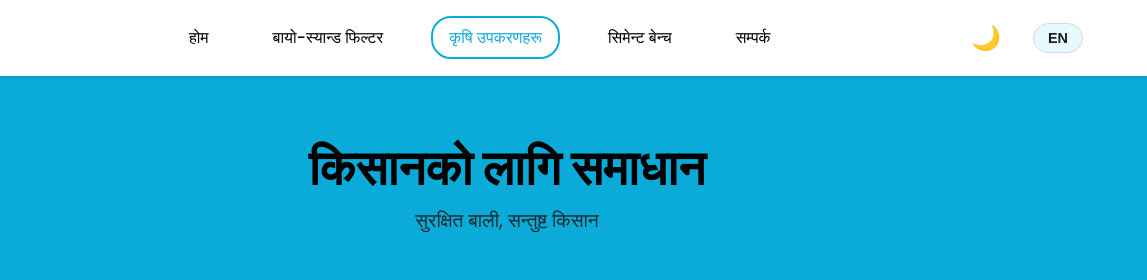
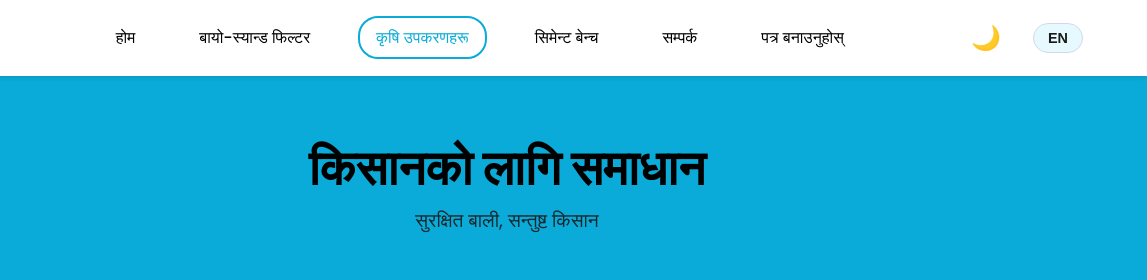
Before and after one commit to xurde-Odyssey/DipakSup, a website built with Vite: page agricultural-tools.html in a window 1280 px wide. Shown: the top 280 px of the page, 133-1280 px from the left. Built offline with nearby package versions, Linux system fonts and the light colour scheme.

Commit message:
added letter gen link

```diff
--- a/agricultural-tools.html
+++ b/agricultural-tools.html
@@ -32,6 +32,7 @@
                 <li><a href="agricultural-tools.html" class="active" data-i18n="nav_tools">Agricultural Tools</a></li>
                 <li><a href="cement-bench.html" data-i18n="nav_benches">Cement Benches</a></li>
                 <li><a href="contact.html" data-i18n="nav_contact">Contact Us</a></li>
+                <li><a href="https://letter-gen-two.vercel.app/" target="_blank" rel="noopener noreferrer" data-i18n="nav_letter">Create Letter</a></li>
             </ul>
             <div class="nav-controls">
                 <button id="theme-toggle" class="theme-toggle-btn" aria-label="Toggle dark mode">
@@ -217,6 +218,7 @@
                         <li><a href="agricultural-tools.html" data-i18n="nav_tools">Agricultural Tools</a></li>
                         <li><a href="cement-bench.html" data-i18n="nav_benches">Cement Benches</a></li>
                         <li><a href="contact.html" data-i18n="nav_contact">Contact Us</a></li>
+                <li><a href="https://letter-gen-two.vercel.app/" target="_blank" rel="noopener noreferrer" data-i18n="nav_letter">Create Letter</a></li>
                     </ul>
                 </div>
 
--- a/script.js
+++ b/script.js
@@ -5,6 +5,7 @@ const translations = {
         nav_tools: "Agricultural Tools",
         nav_benches: "Cement Benches",
         nav_contact: "Contact Us",
+        nav_letter: "Create Letter",
         hero_title: "Dipak Suppliers",
         hero_desc: "We provide high-quality bio-sand filters and agricultural tools for your community. Certified solutions for health and productivity.",
         stat_happy_clients: "Happy Clients",
@@ -112,6 +113,7 @@ const translations = {
         nav_tools: "कृषि उपकरणहरू",
         nav_benches: "सिमेन्ट बेन्च",
         nav_contact: "सम्पर्क",
+        nav_letter: "पत्र बनाउनुहोस्",
         hero_title: "दीपक सप्लायर्स",
         hero_desc: "हामी तपाईंको समुदायलाई उच्च गुणस्तरको बायो-स्यान्ड फिल्टर र कृषि उपकरणहरू प्रदान गर्दछौं। स्वास्थ्य र उत्पादकताको लागि प्रमाणित समाधान।",
         stat_happy_clients: "खुसी ग्राहकहरू",
```
Also changed, not shown: bio-sand-filter.html (+2 -0 lines), cement-bench.html (+2 -0 lines), contact.html (+2 -0 lines), index.html (+2 -0 lines), products-ads.html (+2 -0 lines), dist/agricultural-tools.html, dist/assets/script-BTY3HoYG.js (deleted), dist/assets/script-Bm3gsdl7.js (added), dist/bio-sand-filter.html, dist/cement-bench.html, dist/contact.html, dist/index.html.
